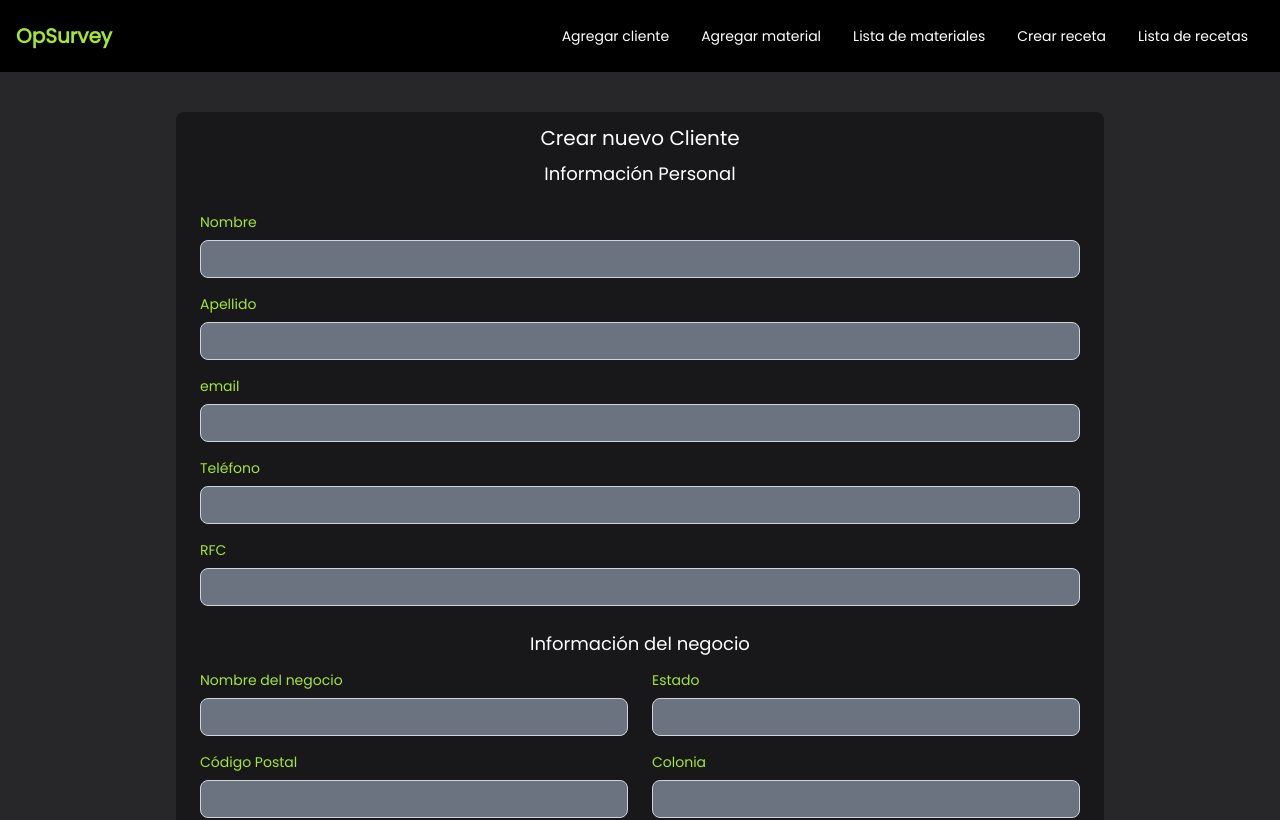
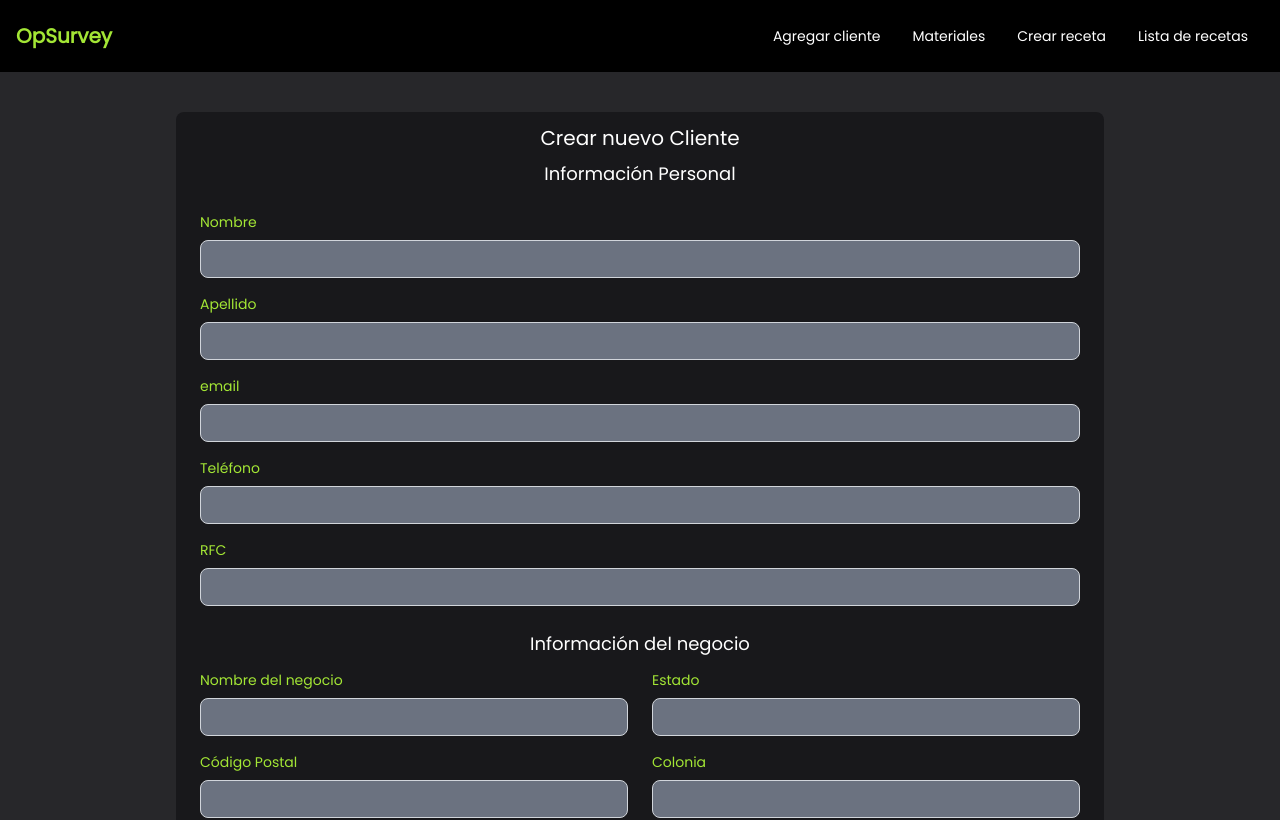
Before and after one commit to OpSurvey/web-app, a Next.js app: page /client in a window 1280 px wide. Shown: the top 820 px of the page. Built offline with nearby package versions, Linux system fonts and the light colour scheme.

Commit message:
add material button in materials list

```diff
--- a/components/Button.jsx
+++ b/components/Button.jsx
@@ -2,6 +2,7 @@ export default function Button(props) {
   return (
     <>
       <button
+        onClick={props.onClick}
         type="submit"
         className={`w-full xs:w-[200px] ${props.style} md:w-auto font-semibold rounded-lg text-sm px-8 py-4 text-center md:mr-0 `}
       >
--- a/components/MaterialForm.jsx
+++ b/components/MaterialForm.jsx
@@ -1,12 +1,10 @@
 import { useForm } from "react-hook-form";
 import Button from "./Button";
-import NavbarLanding from "./NavbarLanding";
-import FooterLanding from "./FooterLanding";
-import { useRouter } from 'next/router'
-
+import { useRouter } from "next/router";
+import NavDashboard from "./NavDashboard";
 
 export default function MaterialForm() {
-  const router=useRouter()
+  const router = useRouter();
 
   const {
     register,
@@ -16,25 +14,25 @@ export default function MaterialForm() {
 
   const onSubmit = async (data) => {
     console.log(data);
-    const token= localStorage.getItem('token')
-    console.log('token', token)
+    const token = localStorage.getItem("token");
+    console.log("token", token);
     let result = await fetch(`${process.env.NEXT_PUBLIC_API_URL}/material`, {
-      method:"POST",
+      method: "POST",
       headers: {
-      "Content-Type": "application/json",
-      "Authorization": `Bearer ${token}`
+        "Content-Type": "application/json",
+        Authorization: `Bearer ${token}`,
       },
-      body:JSON.stringify(data)
-    })
+      body: JSON.stringify(data),
+    });
 
-    window.alert('El material ha sido agregado')
+    window.alert("El material ha sido agregado");
 
-    router.push("/user/dashboard")
+    router.push("/materials");
   };
 
   return (
     <>
-      <NavbarLanding />
+      <NavDashboard />
       <main className="mt-[61px] lg:px-44 sm:px-6 min-h-screen flex justify-center items-center">
         <form
           onSubmit={handleSubmit(onSubmit)}
--- a/components/MaterialList.jsx
+++ b/components/MaterialList.jsx
@@ -1,5 +1,6 @@
-import { Button } from "./Button";
+import Button from "./Button";
 import { useEffect, useState } from "react";
+import { useRouter } from "next/router";
 
 export default function MaterialList() {
   const [materials, setMaterials] = useState([]);
@@ -24,10 +25,21 @@ export default function MaterialList() {
       });
   }, [setMaterials]);
 
+  const router = useRouter();
+
+  const onClick = () => {
+    console.log("click");
+    router.push("/material");
+  };
+
   return (
     <>
-      <div className="overflow-x-auto relative lg:px-36">
-        <Button></Button>
+      <div className="flex justify-end xs:justify-center md:justify-end md:pr-20 lg:pr-40">
+        <Button
+          onClick={onClick}
+          style="bg-lime-400 text-black"
+          text="Agregar material"
+        />
       </div>
       <div className="overflow-x-auto relative lg:px-36">
         <table className="w-full text-basic text-left text-white bg-black">
--- a/components/NavDashboard.jsx
+++ b/components/NavDashboard.jsx
@@ -20,7 +20,6 @@ export default function NavDashboard() {
 
           {width > 768 ? (
             <>
-              {" "}
               <div
                 className="hidden w-full md:block md:w-auto"
                 id="navbar-default"
@@ -38,17 +37,9 @@ export default function NavDashboard() {
                   </li>
 
                   <li>
-                    <Link href="../material">
-                      <a className="block py-2 pr-4 pl-3 text-white rounded hover:bg-lime-400 md:hover:bg-transparent md:border-0 md:hover:text-lime-400 md:p-0">
-                        Agregar material
-                      </a>
-                    </Link>
-                  </li>
-
-                  <li>
                     <Link href="../materials">
                       <a className="block py-2 pr-4 pl-3 text-white rounded hover:bg-lime-400 md:hover:bg-transparent md:border-0 md:hover:text-lime-400 md:p-0">
-                        Lista de materiales
+                        Materiales
                       </a>
                     </Link>
                   </li>
```
